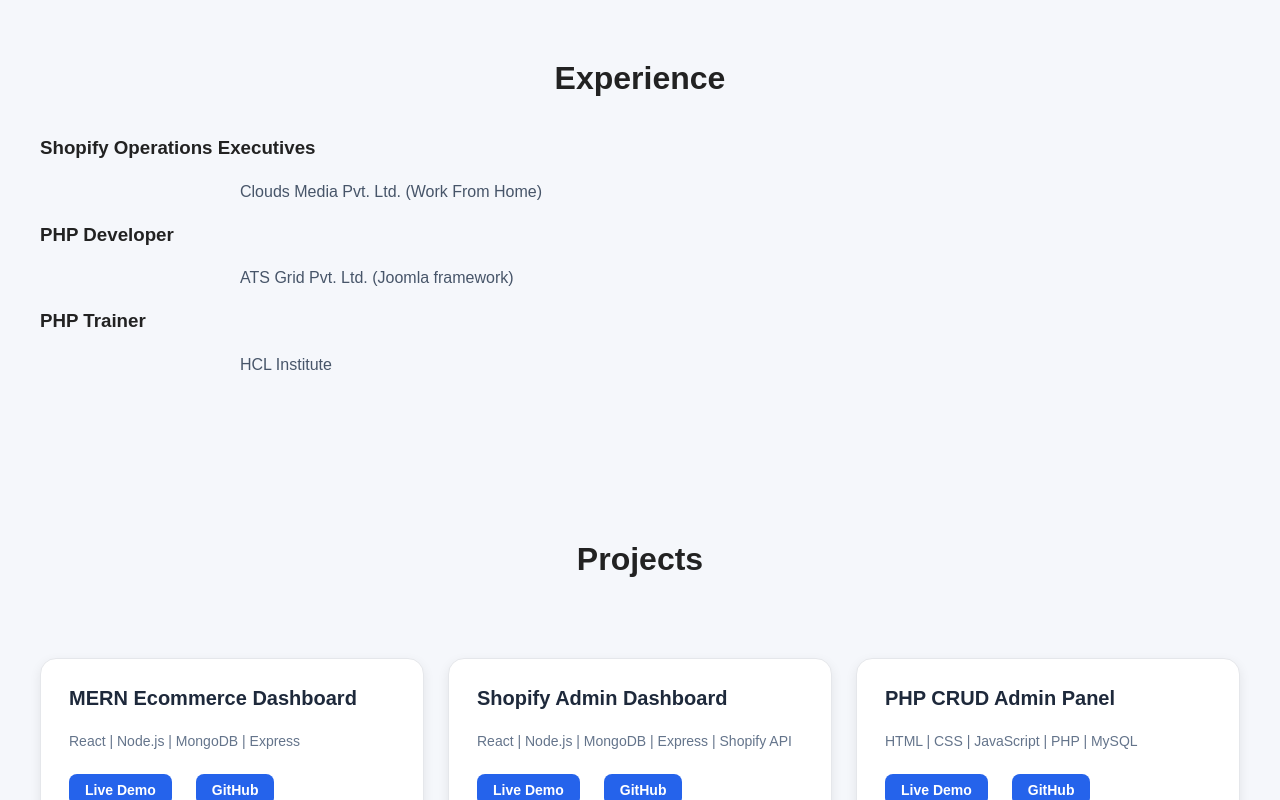
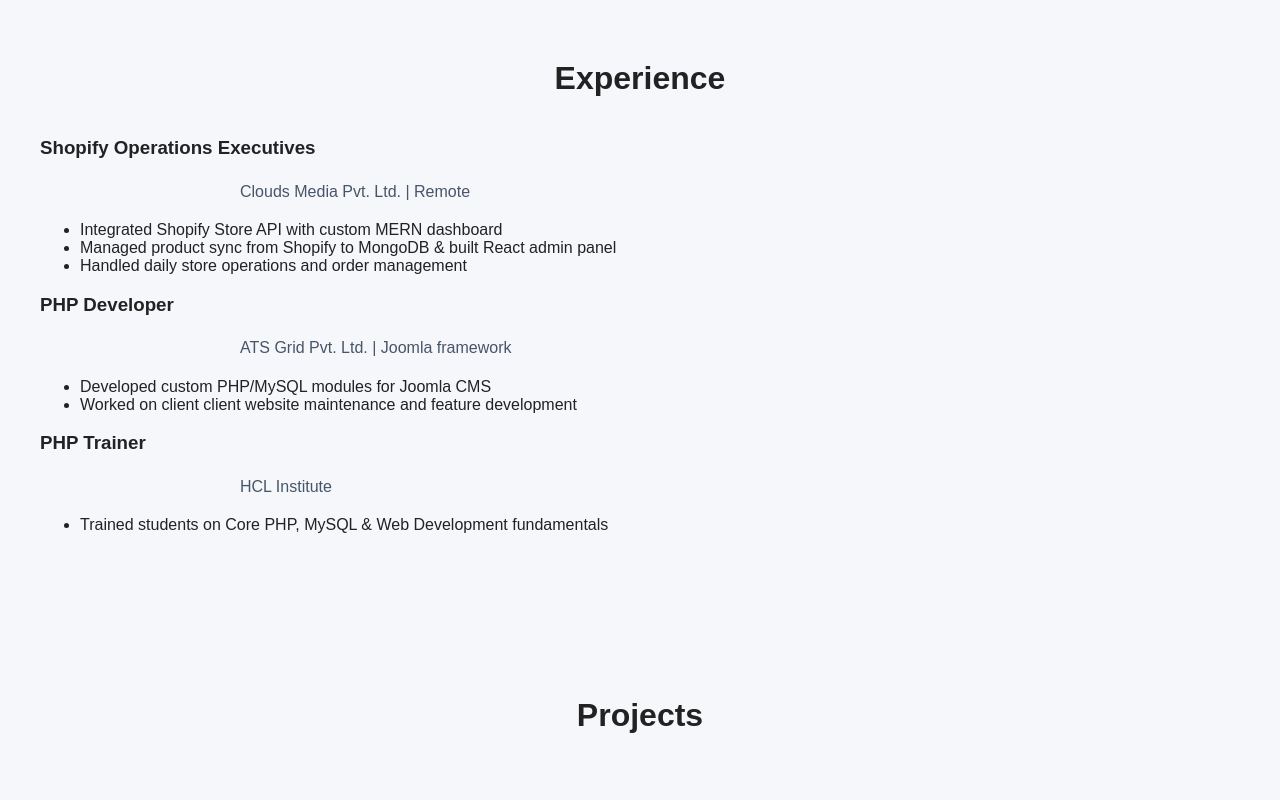
Before and after one commit to yachna2507/portfolio, a React (Create React App) app: page / in a window 1280 px wide. Shown: the part 1020-1820 px from the top of the page. Built offline with nearby package versions, Linux system fonts and the light colour scheme.

Commit message:
Update Experience.js

```diff
--- a/src/components/Experience.js
+++ b/src/components/Experience.js
@@ -2,18 +2,30 @@
     return (
         <section id="experience">
             <h2>Experience</h2>
-            <div>
+            <div className="exp-card">
                 <h3>Shopify Operations Executives</h3>
-                <p>Clouds Media Pvt. Ltd. (Work From Home)</p>
+                <p className="exp-company">Clouds Media Pvt. Ltd. | Remote</p>
+        <ul>
+        <li>Integrated Shopify Store API with custom MERN dashboard</li>
+        <li>Managed product sync from Shopify to MongoDB & built React admin panel</li>
+        <li>Handled daily store operations and order management</li>
+        </ul>
                 </div>
 
-            <div>
+            <div className="exp-card">
                 <h3>PHP Developer</h3>
-                <p>ATS Grid Pvt. Ltd. (Joomla framework)</p>
+                <p className="exp-company">ATS Grid Pvt. Ltd. | Joomla framework</p>
+        <ul>
+        <li>Developed custom PHP/MySQL modules for Joomla CMS</li>
+        <li>Worked on client client website maintenance and feature development</li>
+        </ul>
             </div>
-            <div>
+            <div className="exp-card">
                 <h3>PHP Trainer</h3>
-                <p>HCL Institute</p>
+                <p className="exp-company">HCL Institute</p>
+        <ul>
+        <li>Trained students on Core PHP, MySQL & Web Development fundamentals</li>
+        </ul>
             </div>
         </section>
     );
```
